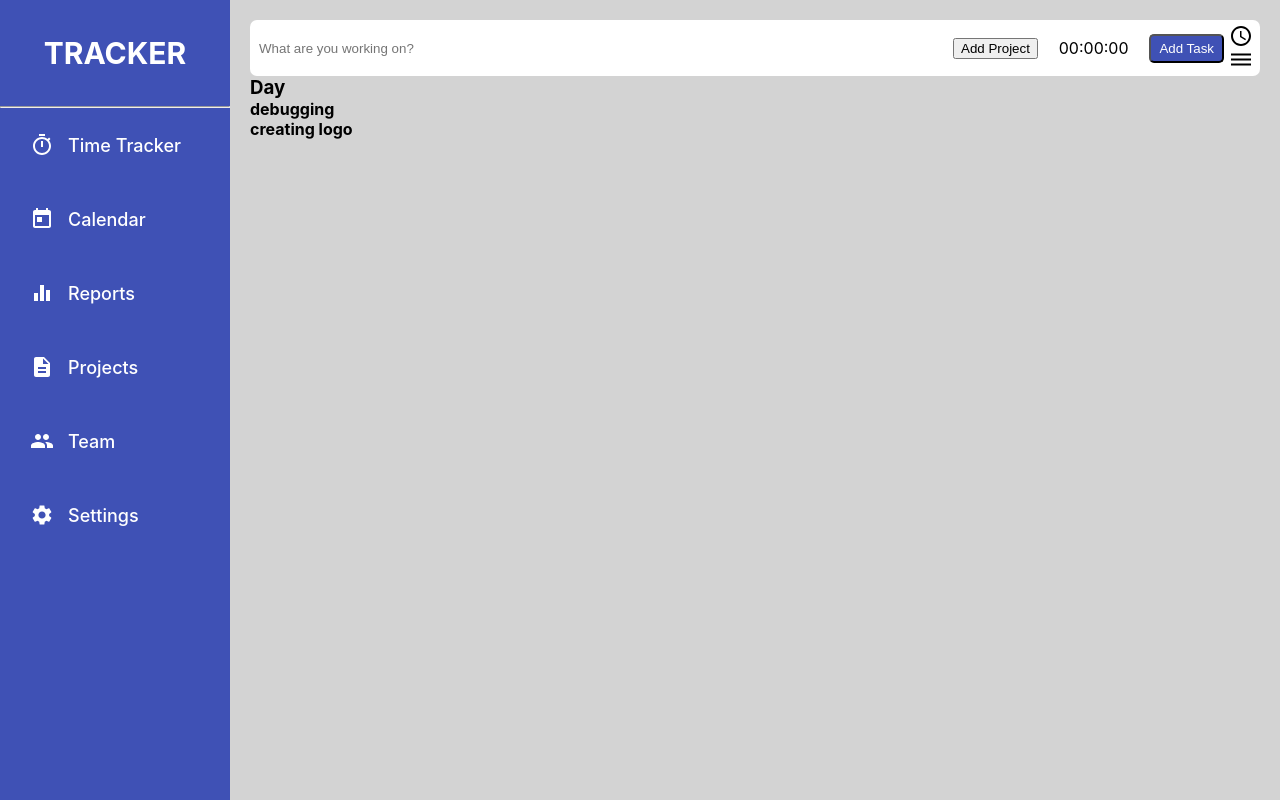
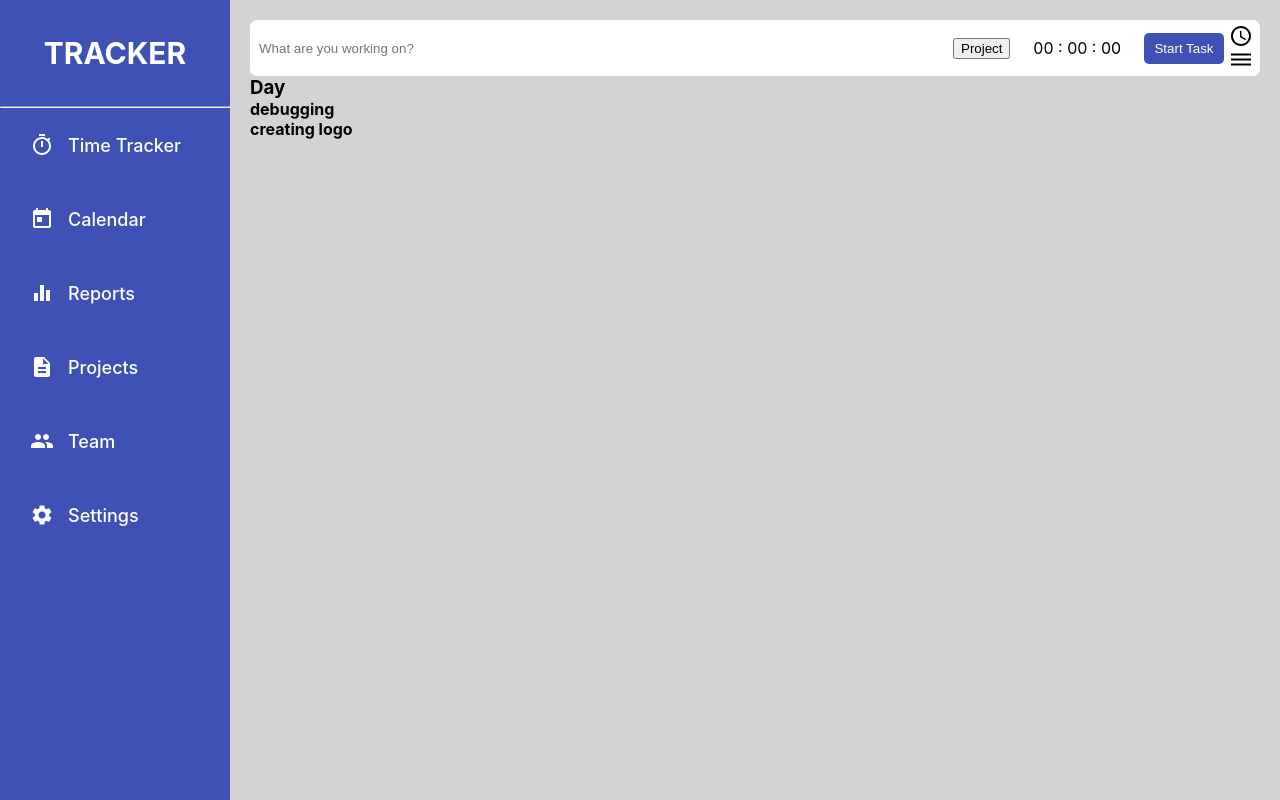
Before and after one commit to CodingMirec/time_tracker_beta, a React (Create React App) app: page / in a window 1280 px wide. Built offline with nearby package versions, Linux system fonts and the light colour scheme.

Commit message:
tracker timer / settings link

```diff
--- a/src/App.js
+++ b/src/App.js
@@ -1,5 +1,5 @@
 import React from "react";
-import { BrowserRouter as Router, Switch, Route } from "react-router-dom";
+import { BrowserRouter as Router, Switch, Route, Link } from "react-router-dom";
 
 import "./App.css";
 
@@ -18,6 +18,9 @@ function App() {
           <Route path="/register">
             <Register />
           </Route>
+          <Route path="/settings">
+            <Link to="/register">Register</Link>
+          </Route>
           <Route path="/">
             <Home />
           </Route>
--- a/src/components/Tracker.css
+++ b/src/components/Tracker.css
@@ -30,7 +30,6 @@
   display: flex;
   justify-content: flex-end;
   min-width: 300px;
-  flex: 0.3;
 }
 
 .tracker__projectInfo {
@@ -51,9 +50,20 @@
   cursor: pointer;
 }
 
-.tracker__button {
+.tracker__startButton {
   color: #fff;
   background-color: #3f51b5;
-  padding: 5px 8px;
+  padding: 8px;
   border-radius: 5px;
+  border: none;
+  width: 80px;
 }
+
+.tracker__endButton {
+  color: #fff;
+  background-color: red;
+  padding: 8px;
+  border-radius: 5px;
+  width: 80px;
+  border: none;
+}
--- a/src/components/Tracker.js
+++ b/src/components/Tracker.js
@@ -1,4 +1,4 @@
-import React from "react";
+import React, { useState, useRef } from "react";
 
 import "./Tracker.css";
 
@@ -6,6 +6,32 @@ import ScheduleIcon from "@material-ui/icons/Schedule";
 import DehazeIcon from "@material-ui/icons/Dehaze";
 
 function Tracker() {
+  const [timer, setTimer] = useState(0);
+  const [isActive, setIsActive] = useState(false);
+  const countRef = useRef(null);
+
+  const handleStart = () => {
+    setIsActive(true);
+    countRef.current = setInterval(() => {
+      setTimer((timer) => timer + 1);
+    }, 1000);
+  };
+
+  const handleEnd = () => {
+    clearInterval(countRef.current);
+    setIsActive(false);
+    setTimer(0);
+  };
+
+  const formatTime = () => {
+    const getSeconds = `0${timer % 60}`.slice(-2);
+    const minutes = `${Math.floor(timer / 60)}`;
+    const getMinutes = `0${minutes % 60}`.slice(-2);
+    const getHours = `0${Math.floor(timer / 3600)}`.slice(-2);
+
+    return `${getHours} : ${getMinutes} : ${getSeconds}`;
+  };
+
   return (
     <div className="tracker">
       <div className="container">
@@ -19,9 +45,17 @@ function Tracker() {
           </div>
           <div className="tracker__right">
             <div className="tracker__projectInfo">
-              <button className="tracker__addProject">Add Project</button>
-              <span className="tracker__time">00:00:00</span>
-              <button className="tracker__button">Add Task</button>
+              <button className="tracker__addProject">Project</button>
+              <span className="tracker__time">{formatTime()}</span>
+              {!isActive ? (
+                <button className="tracker__startButton" onClick={handleStart}>
+                  Start Task
+                </button>
+              ) : (
+                <button className="tracker__endButton" onClick={handleEnd}>
+                  End Task
+                </button>
+              )}
             </div>
             <div className="tracker__projectSettings">
               <ScheduleIcon />
```
